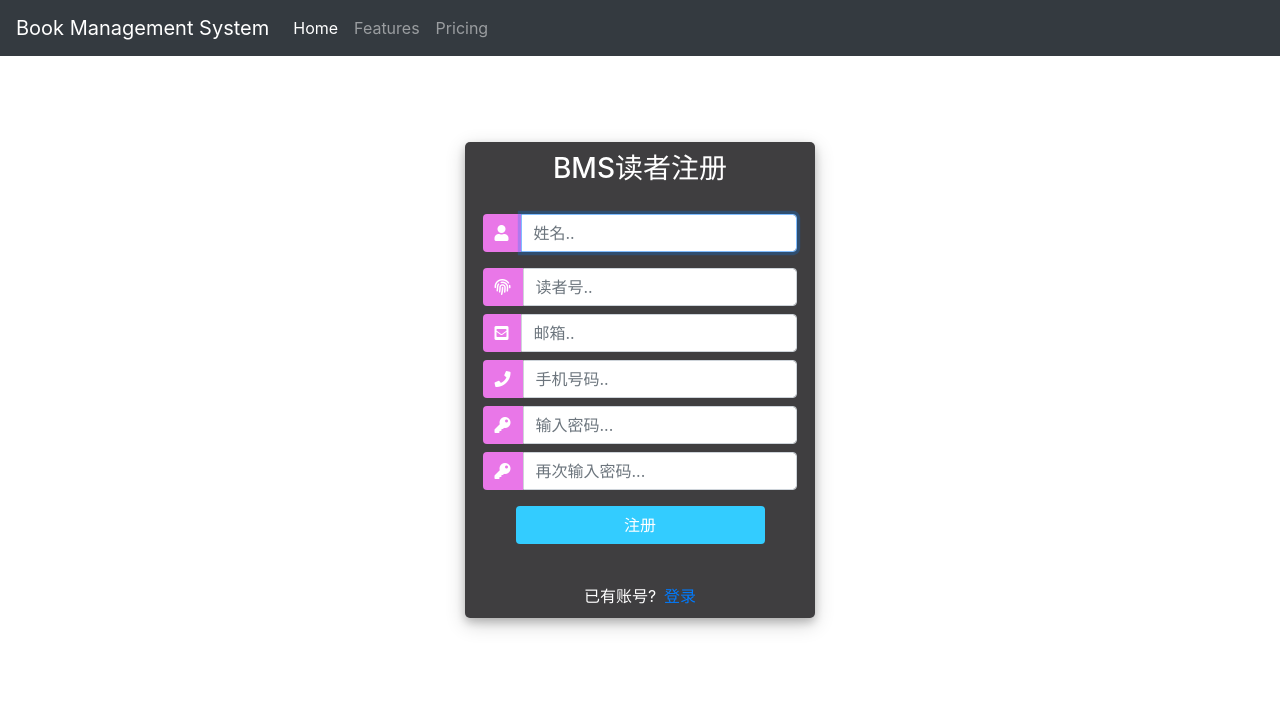
After one commit to gemarkq/BMS_Django, a Django app: page /register/ in a window 1280 px wide. The commit adds this page. Shown: the top 719 px of the page. Run offline with Django 3.2, Linux system fonts and the light colour scheme; some libraries are stand-ins or nearby versions.

Commit message:
add login and registration form

```diff
--- /dev/null
+++ b/BMS/forms.py
@@ -0,0 +1,33 @@
+from django.forms import ModelForm
+from django.contrib.auth.forms import UserCreationForm
+from .models import readers as User
+from django import forms
+from phonenumber_field.formfields import PhoneNumberField
+
+from .models import bms_admin, readers
+
+
+class CreateUserForm(UserCreationForm):
+    readerId = forms.CharField(max_length=80, label='读者号')
+    email = forms.EmailField(label="邮箱")
+    password1 = forms.CharField(max_length=32, label="密码", widget=forms.PasswordInput)
+    password2 = forms.CharField(max_length=32, label='再次输入密码', widget=forms.PasswordInput(
+        attrs={'class': 'form-control', 'placeholder': u'与上面密码保持一致'}))
+    phoneNumber = PhoneNumberField(label='手机')
+
+    class Meta:
+        model = User
+        fields = ['username', 'email', 'readerId', 'password1', 'password2', 'phoneNumber']
+        labels = {
+            'username': '姓名'
+        }
+
+
+class CreateAdminForm(forms.Form):
+    gh = forms.CharField(label=u'工号', max_length=80, error_messages={'required': u'用户名不能为空'})
+    xm = forms.CharField(label=u'姓名', max_length=80, error_messages={'required': u'姓名不能为空'})
+    password1 = forms.CharField(label=u'密码', max_length=32, widget=forms.PasswordInput,
+                               error_messages={'required': u'密码不能为空哦', 'min_length': u'密码长度不能小于6位哦'})
+    password2 = forms.CharField(label=u'确认密码', max_length=32,
+                               widget=forms.PasswordInput(attrs={'class': 'form-control', 'placeholder': u'与上面密码保持一致'}),
+                               error_messages={'required': u'密码不能为空哦', 'min_length': u'密码长度不能小于6位哦'})
--- a/BMS/models.py
+++ b/BMS/models.py
@@ -1,19 +1,22 @@
 from django.db import models
 from phonenumber_field.modelfields import PhoneNumberField
-
+from django.contrib.auth.models import AbstractUser
 # Create your models here.
 
 class bms_admin(models.Model):
     gh = models.CharField(primary_key=True, null=False, max_length=80)
     name = models.CharField(max_length=80, null=True)
-    password = models.CharField(max_length=32, null=True)
+    password = models.CharField(max_length=256, null=True)
 
-class readers(models.Model):
+class readers(AbstractUser):
     readerId = models.CharField(primary_key=True, null=False, max_length=80)
-    name = models.CharField(max_length=80, null=True)
+    # name = models.CharField(max_length=80, null=True)
     phoneNumber = PhoneNumberField(null=True)
     email = models.EmailField(null=True, unique=True)
     balance = models.DecimalField(max_digits=8, decimal_places=3, default=100.000)
+    # password = models.CharField(max_length=32, null=True)
+    class Meta:
+        db_table = 'myuser'
 
 class booklist(models.Model):
     ISBN = models.CharField(primary_key=True, null=False, max_length=80)
--- a/BMS/urls.py
+++ b/BMS/urls.py
@@ -4,5 +4,7 @@ from . import views
 
 urlpatterns = [
     # path('admin/', admin.site.urls),
-    path('', views.login)
+    path('', views.loginPage, name='login'),
+    path('register/', views.registerPage, name='register'),
+    path('registerAdmin/', views.registerAdmin)
 ]
--- a/BMS/views.py
+++ b/BMS/views.py
@@ -1,7 +1,49 @@
-from django.shortcuts import render
+from django.shortcuts import render, redirect
 from django.http import HttpResponse
+from django.contrib.auth.forms import UserCreationForm
+from .forms import CreateUserForm, CreateAdminForm
+from .models import readers, bms_admin
+from hashlib import sha1
 
 # Create your views here.
+def registerPage(request):
+    form = CreateUserForm()
 
-def login(request):
+    if request.method == 'POST':
+        form = CreateUserForm(request.POST)
+        if form.is_valid():
+            print('**')
+            print(form.data)
+            print(form.data['readerId'])
+            # form.save()
+        else:
+            print('error')
+
+    context = {'form':form}
+    return render(request, 'BMS/register.html', context)
+
+def registerAdmin(request):
+    if request.method == 'POST':
+       form = CreateAdminForm(request.POST)
+       if form.is_valid():
+           gh = form.cleaned_data['gh']
+           xm = form.cleaned_data['xm']
+           pwd = form.cleaned_data['password1']
+           cpwd = form.cleaned_data['password2']
+           # 加密
+           sh1 = sha1()
+           sh1.update(pwd.encode('utf-8'))
+           pwdd = sh1.hexdigest()
+           if pwd != cpwd:
+               return redirect('/')
+           bms_admin.objects.get_or_create(gh=gh, name=xm, password=pwdd)
+           msg = 'Admin register success'
+           return render(request, 'BMS/registerAdmin.html')
+    else:
+        form = CreateAdminForm()
+        context = {'form':form}
+        return render(request, 'BMS/registerAdmin.html',context)
+
+def loginPage(request):
+    context = {}
     return render(request, 'BMS/Login.html')
--- a/BMS_django/settings.py
+++ b/BMS_django/settings.py
@@ -87,6 +87,8 @@ DATABASES = {
     }
 }
 
+# user model change
+AUTH_USER_MODEL = 'BMS.readers'
 
 # Password validation
 # https://docs.djangoproject.com/en/3.0/ref/settings/#auth-password-validators
--- /dev/null
+++ b/static/css/register.css
@@ -0,0 +1,60 @@
+body,
+html {
+    margin: 0;
+    padding: 0;
+    height: 90%;
+    /*background: #7abecc !important;*/
+}
+
+.user_card {
+    width: 350px;
+    margin-top: auto;
+    margin-bottom: auto;
+    background: #3f3e40;
+    position: relative;
+    display: flex;
+    justify-content: center;
+    flex-direction: column;
+    padding: 10px;
+    box-shadow: 0 4px 8px 0 rgba(0, 0, 0, 0.2), 0 6px 20px 0 rgba(0, 0, 0, 0.19);
+    -webkit-box-shadow: 0 4px 8px 0 rgba(0, 0, 0, 0.2), 0 6px 20px 0 rgba(0, 0, 0, 0.19);
+    -moz-box-shadow: 0 4px 8px 0 rgba(0, 0, 0, 0.2), 0 6px 20px 0 rgba(0, 0, 0, 0.19);
+    border-radius: 5px;
+
+}
+
+.form_container {
+    margin-top: 20px;
+}
+
+#form-title {
+    color: #fff;
+}
+
+.login_btn {
+    width: 100%;
+    background: #33ccff !important;
+    color: white !important;
+}
+
+.login_btn:focus {
+    box-shadow: none !important;
+    outline: 0px !important;
+}
+
+.login_container {
+    padding: 0 2rem;
+}
+
+.input-group-text {
+    background: #e977e8 !important;
+    color: white !important;
+    border: 0 !important;
+    border-radius: 0.25rem 0 0 0.25rem !important;
+}
+
+.input_user,
+.input_pass:focus {
+    box-shadow: none !important;
+    outline: 0px !important;
+}
--- a/templates/BMS/Login.html
+++ b/templates/BMS/Login.html
@@ -6,11 +6,13 @@
     <meta name="viewport"
           content="width=device-width, user-scalable=no, initial-scale=1.0, maximum-scale=1.0, minimum-scale=1.0">
     <meta http-equiv="X-UA-Compatible" content="ie=edge">
-    <title>Login</title>
+    <link rel="stylesheet" href="https://stackpath.bootstrapcdn.com/bootstrap/4.3.1/css/bootstrap.min.css"
+          integrity="sha384-ggOyR0iXCbMQv3Xipma34MD+dH/1fQ784/j6cY/iJTQUOhcWr7x9JvoRxT2MZw1T" crossorigin="anonymous">
+    <title>登入</title>
     <link rel="stylesheet" type="text/css" href="{% static '/css/login.css' %}" />
 </head>
 <body>
-
+    {% include 'BMS/navbar.html' %}
 <div class="container">
     <section id="content">
         <form action="">
--- /dev/null
+++ b/templates/BMS/main.html
@@ -0,0 +1,25 @@
+{% load static %}
+
+<html>
+<head>
+    <meta charset="UTF-8">
+    <meta name="viewport"
+          content="width=device-width, user-scalable=no, initial-scale=1.0, maximum-scale=1.0, minimum-scale=1.0">
+    <meta http-equiv="X-UA-Compatible" content="ie=edge">
+    <link rel="stylesheet" href="https://stackpath.bootstrapcdn.com/bootstrap/4.3.1/css/bootstrap.min.css"
+          integrity="sha384-ggOyR0iXCbMQv3Xipma34MD+dH/1fQ784/j6cY/iJTQUOhcWr7x9JvoRxT2MZw1T" crossorigin="anonymous">
+    <link rel="stylesheet" href="https://use.fontawesome.com/releases/v5.6.1/css/all.css"
+          integrity="sha384-gfdkjb5BdAXd+lj+gudLWI+BXq4IuLW5IT+brZEZsLFm++aCMlF1V92rMkPaX4PP" crossorigin="anonymous">
+{#    <link rel="stylesheet" type="text/css" href="{% static '/css/login.css' %}"/>#}
+    <link rel="stylesheet" type="text/css" href="{% static '/css/register.css' %}">
+    <script src="https://ajax.googleapis.com/ajax/libs/jquery/3.3.1/jquery.min.js"></script>
+    <title>{% block title %} {% endblock %}</title>
+</head>
+<body>
+{% include 'BMS/navbar.html' %}
+
+{% block content %}
+
+{% endblock %}
+</body>
+</html>
--- /dev/null
+++ b/templates/BMS/navbar.html
@@ -0,0 +1,16 @@
+
+<nav class="navbar navbar-expand-lg navbar-dark bg-dark">
+    <a class="navbar-brand" href="#">Book Management System</a>
+    <button class="navbar-toggler" type="button" data-toggle="collapse" data-target="#navbarNavAltMarkup"
+            aria-controls="navbarNavAltMarkup" aria-expanded="false" aria-label="Toggle navigation">
+        <span class="navbar-toggler-icon"></span>
+    </button>
+    <div class="collapse navbar-collapse" id="navbarNavAltMarkup">
+        <div class="navbar-nav">
+            <a class="nav-item nav-link active" href="#">Home <span class="sr-only">(current)</span></a>
+            <a class="nav-item nav-link" href="#">Features</a>
+            <a class="nav-item nav-link" href="#">Pricing</a>
+{#            <a class="nav-item nav-link disabled" href="#" tabindex="-1" aria-disabled="true">Disabled</a>#}
+        </div>
+    </div>
+</nav>
--- /dev/null
+++ b/templates/BMS/register.html
@@ -0,0 +1,90 @@
+{% extends 'BMS/main.html' %}
+{% block title %}
+    读者注册
+{% endblock %}
+
+{% block content %}
+
+<body>
+	<div class="container h-100">
+		<div class="d-flex justify-content-center h-100">
+			<div class="user_card">
+				<div class="d-flex justify-content-center">
+					<h3 id="form-title">BMS读者注册</h3>
+				</div>
+				<div class="d-flex justify-content-center form_container">
+
+					<form method="POST" action="">
+                        {% csrf_token %}
+						<div class="input-group mb-3">
+							<div class="input-group-append">
+								<span class="input-group-text"><i class="fas fa-user"></i></span>
+							</div>
+							{{ form.username }}
+						</div>
+                        <div class="input-group mb-2">
+							<div class="input-group-append">
+								<span class="input-group-text"><i class="fas fa-fingerprint"></i></i></span>
+							</div>
+							{{ form.readerId }}
+						</div>
+						<div class="input-group mb-2">
+							<div class="input-group-append">
+								<span class="input-group-text"><i class="fas fa-envelope-square"></i></span>
+							</div>
+							{{ form.email }}
+						</div>
+                        <div class="input-group mb-2">
+							<div class="input-group-append">
+								<span class="input-group-text"><i class="fas fa-phone"></i></span>
+							</div>
+							{{ form.phoneNumber }}
+						</div>
+						<div class="input-group mb-2">
+							<div class="input-group-append">
+								<span class="input-group-text"><i class="fas fa-key"></i></span>
+							</div>
+							{{ form.password1 }}
+						</div>
+						<div class="input-group mb-2">
+							<div class="input-group-append">
+								<span class="input-group-text"><i class="fas fa-key"></i></span>
+							</div>
+							{{ form.password2 }}
+						</div>
+
+				   		<div class="d-flex justify-content-center mt-3 login_container">
+				 			<input class="btn login_btn" type="submit" value="注册">
+				   		</div>
+					</form>
+				</div>
+
+				<div class="mt-4">
+					<div class="d-flex justify-content-center links">
+						<div id="form-title">已有账号?</div>  <a href="{% url 'login' %}" class="ml-2">登录</a>
+					</div>
+				</div>
+			</div>
+		</div>
+	</div>
+	<script>
+						/* Because i didnt set placeholder values in forms.py they will be set here using vanilla Javascript
+		//We start indexing at one because CSRF_token is considered and input field
+		 */
+
+		//Query All input fields
+		var form_fields = document.getElementsByTagName('input');
+		form_fields[1].placeholder='姓名..';
+		form_fields[2].placeholder='读者号..';
+		form_fields[3].placeholder='邮箱..';
+		form_fields[4].placeholder='手机号码..';
+		form_fields[5].placeholder='输入密码...';
+		form_fields[6].placeholder='再次输入密码...';
+
+
+		for (var field in form_fields){
+			form_fields[field].className += ' form-control'
+		}
+	</script>
+
+{% endblock %}
```
Also changed, not shown: templates/BMS/registerAdmin.html (added, +26 -0 lines), BMS/migrations/0002_readers_password.py (added), BMS/migrations/0003_auto_20200521_1623.py (added), BMS/migrations/0004_auto_20200521_1727.py (added).
